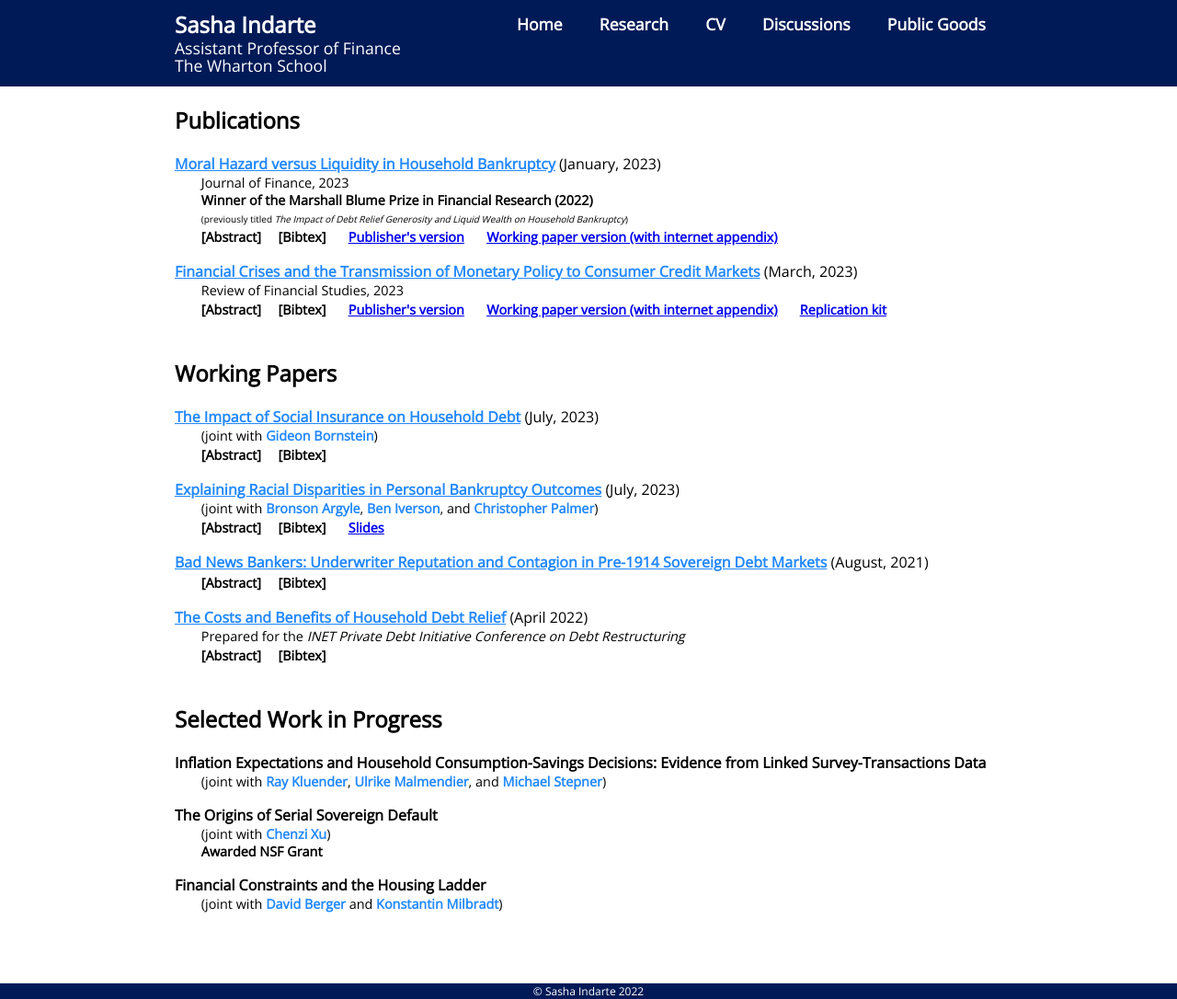
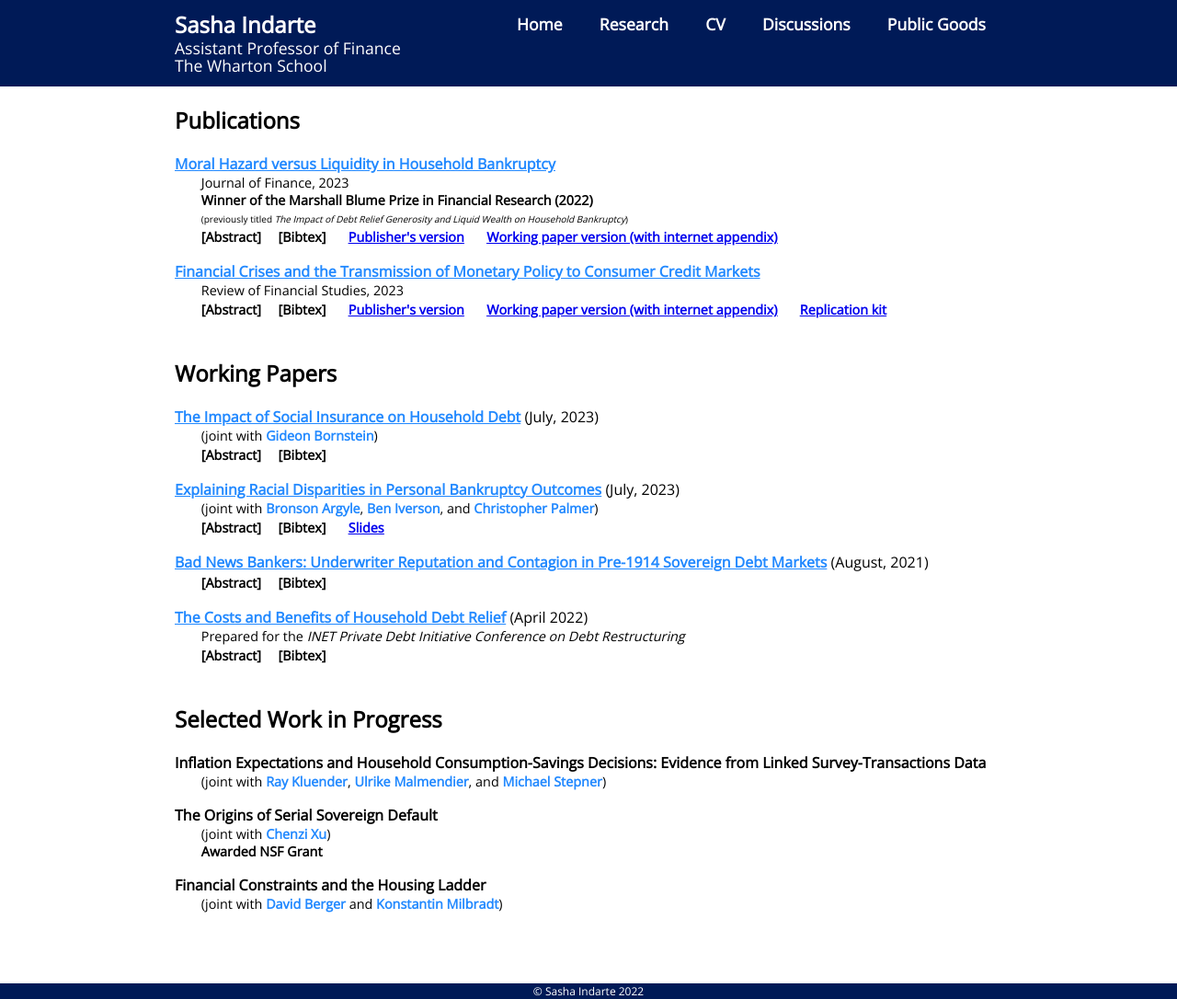
Before and after one commit to sashaindarte/sashaindarte.github.io, a Jekyll site: the page built from research/index.html, in a window 1280 px wide and 1086 px high. Shown: the whole window at 92% size. Built offline with Jekyll 4.4.1, drawn with Linux system fonts in a browser that asks for light colours.

Commit message:
Update index.html

```diff
--- a/research/index.html
+++ b/research/index.html
@@ -35,7 +35,7 @@ title: Sasha Indarte - Research
 		<!--moral hazard-->
 		<div class="container">
 			<p style="margin-bottom:0px;"><a href="/research/indarte_bk.pdf">
-				<u><b>Moral Hazard versus Liquidity in Household Bankruptcy</b></u></a> (January, 2023)
+				<u><b>Moral Hazard versus Liquidity in Household Bankruptcy</b></u></a>
 			</p>
 
 			<p style="padding-left:2em;padding-bottom:0em;margin-top:0em;margin-bottom:0em;font-size:0.9em;">
@@ -78,7 +78,7 @@ title: Sasha Indarte - Research
 		<div class="container">
 			<p style="margin-bottom:0px;"><a href="/research/si_crises_monetary_policy.pdf">
 				<u><b>
-				Financial Crises and the Transmission of Monetary Policy to Consumer Credit Markets</b></u></a> (March, 2023)
+				Financial Crises and the Transmission of Monetary Policy to Consumer Credit Markets</b></u></a>
 			</p>
 
 			<p style="padding-left:2em;padding-bottom:0em;margin-top:0em;margin-bottom:0em;font-size:0.9em;">
```
